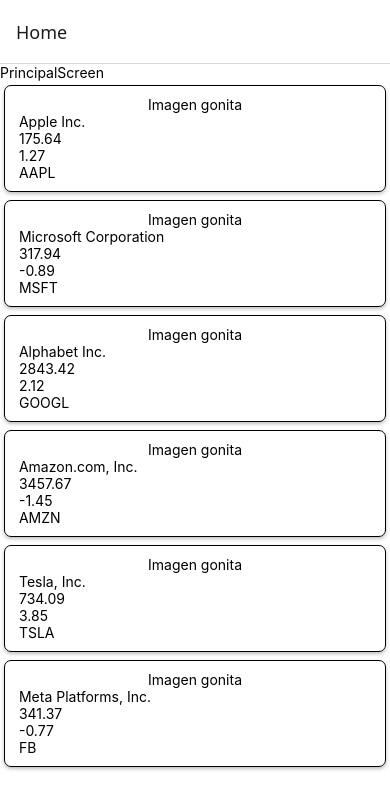
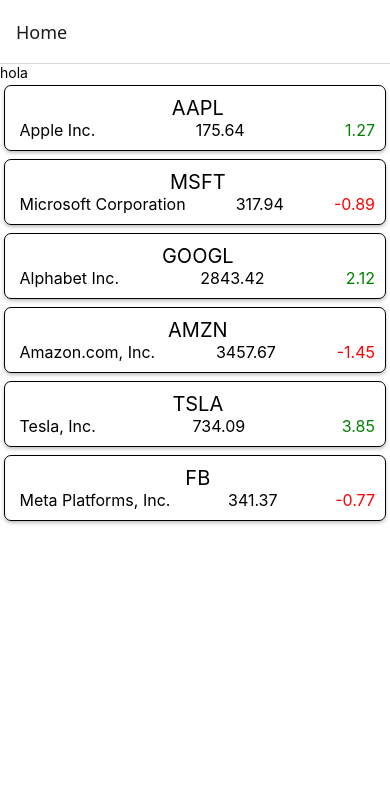
Before and after one commit to AlejandroGuerra1823/talaveraSeniorTest, a React Native app: screen /Home in a window 390 px wide. Shown: the top 810 px of the page. Built offline with nearby package versions, Linux system fonts and the light colour scheme.

Commit message:
Continue implementing card actions

```diff
--- a/src/components/CardActions.tsx
+++ b/src/components/CardActions.tsx
@@ -2,16 +2,32 @@
 import {StyleSheet, Text, View} from 'react-native';
 
 export const CardActions = ({name, price, daily_change, symbol}: Stock) => {
+  const priceColorManager = (prince: number) => {
+    if (prince == 0) {
+      return 'black';
+    } else if (prince > 0) {
+      return 'green';
+    } else {
+      return 'red';
+    }
+  };
+
   return (
     <View style={Styles.Container}>
       <View style={{alignSelf: 'center'}}>
-        <Text>Imagen gonita</Text>
+        <Text style={{fontSize: 20}}> {symbol}</Text>
       </View>
-      <View>
-        <Text> {name}</Text>
-        <Text> {price}</Text>
-        <Text> {daily_change}</Text>
-        <Text> {symbol}</Text>
+      <View style={{flexDirection: 'row', justifyContent: 'space-between'}}>
+        <Text style={Styles.textInformationStyle}> {name}</Text>
+        <Text style={Styles.textInformationStyle}> {price}</Text>
+        <Text
+          style={[
+            Styles.textInformationStyle,
+            {color: priceColorManager(Number(daily_change))},
+          ]}>
+          {' '}
+          {daily_change}
+        </Text>
       </View>
     </View>
   );
@@ -32,4 +48,5 @@
     shadowOpacity: 0.25,
     shadowRadius: 3.84,
   },
+  textInformationStyle: {fontSize: 16},
 });
--- a/src/screens/PrincipalScreen.tsx
+++ b/src/screens/PrincipalScreen.tsx
@@ -8,9 +8,14 @@
 
   return (
     <View style={{flex: 1, backgroundColor: 'white'}}>
-      <Text>PrincipalScreen</Text>
       <FlatList
         data={stockData.stocks}
+        ListHeaderComponent={() => (
+          <View>
+            {' '}
+            <Text>hola</Text>
+          </View>
+        )}
         renderItem={({item}) => (
           <CardActions
             name={item.name}
```
